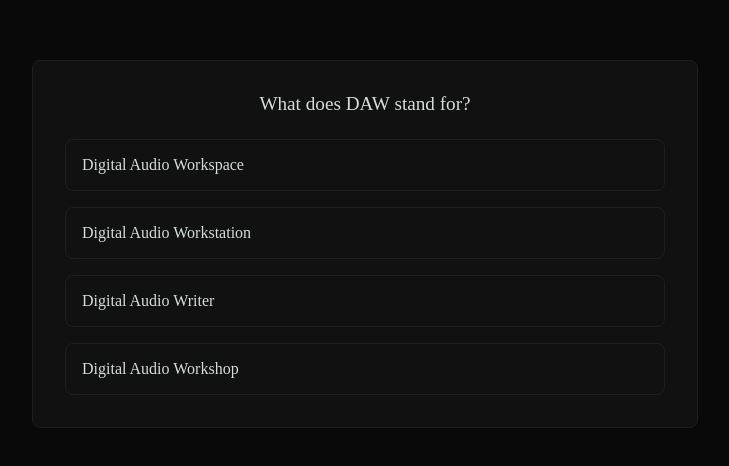
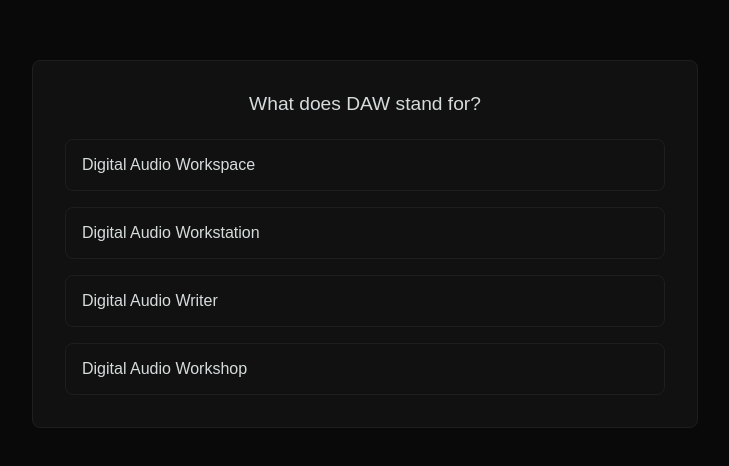
Before and after one commit to MonoDeaf/music-industry-quiz, a plain HTML site: page index.html in a window 1280 px wide. Shown: the part 156-622 px from the top of the page, without its empty margins (275-1004 px from the left). Drawn offline with nearby package versions, Linux system fonts and the light colour scheme.

Commit message:
Update index.html

```diff
--- a/index.html
+++ b/index.html
@@ -4,7 +4,7 @@
 body {
     background-color: #090909;
     color: #d6dcdc;
-    font-family: inherit;
+    font-family: Montserrat, Arial;
     display: flex;
     justify-content: center;
     align-items: center;
```
